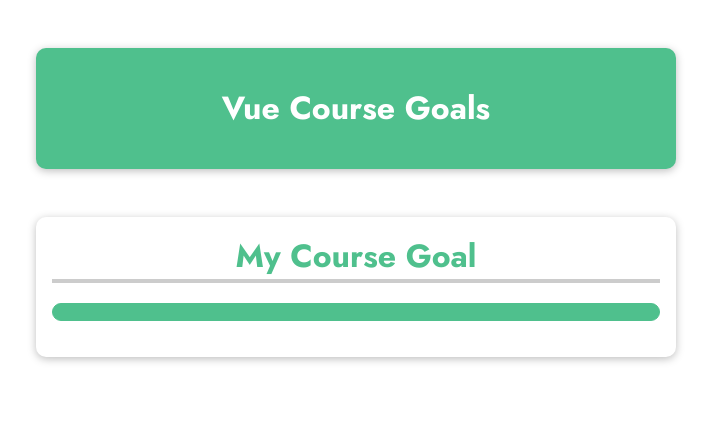
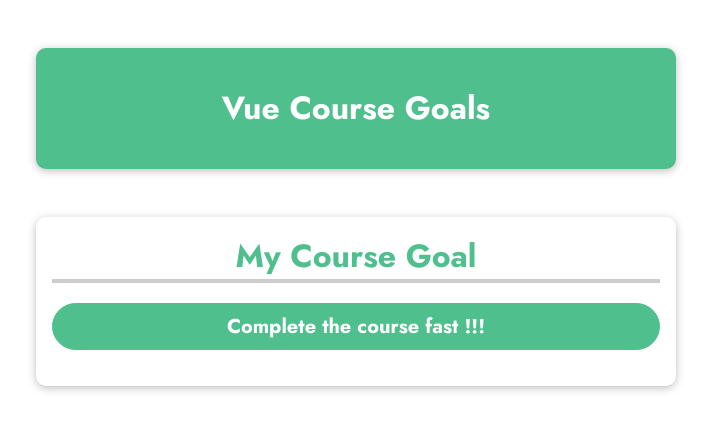
Before and after one commit to Tejs1/Vue, a plain HTML site: page GoalsApp/index.html in a window 1280 px wide. Shown: the whole page, without its empty margins (284-995 px from the left). Drawn offline with nearby package versions, Linux system fonts and the light colour scheme.

Commit message:
interpolation

```diff
--- a/GoalsApp/app.js
+++ b/GoalsApp/app.js
@@ -0,0 +1,9 @@
+const app = Vue.createApp({
+  data() {
+    return {
+      courseGoal: "Complete the course fast !!!",
+    };
+  },
+});
+
+app.mount("#user-goal");
--- a/GoalsApp/index.html
+++ b/GoalsApp/index.html
@@ -18,7 +18,8 @@
     </header>
     <section id="user-goal">
       <h2>My Course Goal</h2>
-      <p></p>
+      <!-- interpolation -->
+      <p>{{courseGoal}}</p>
     </section>
   </body>
 </html>
```
